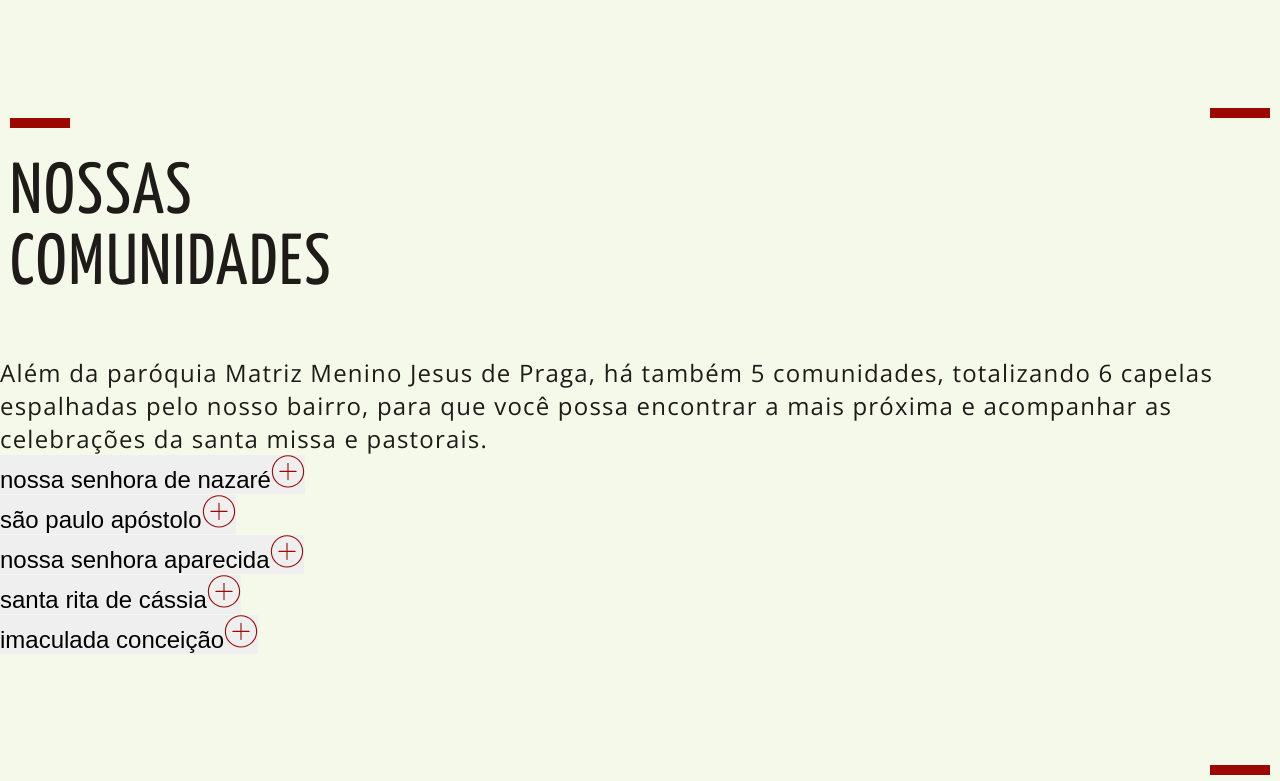
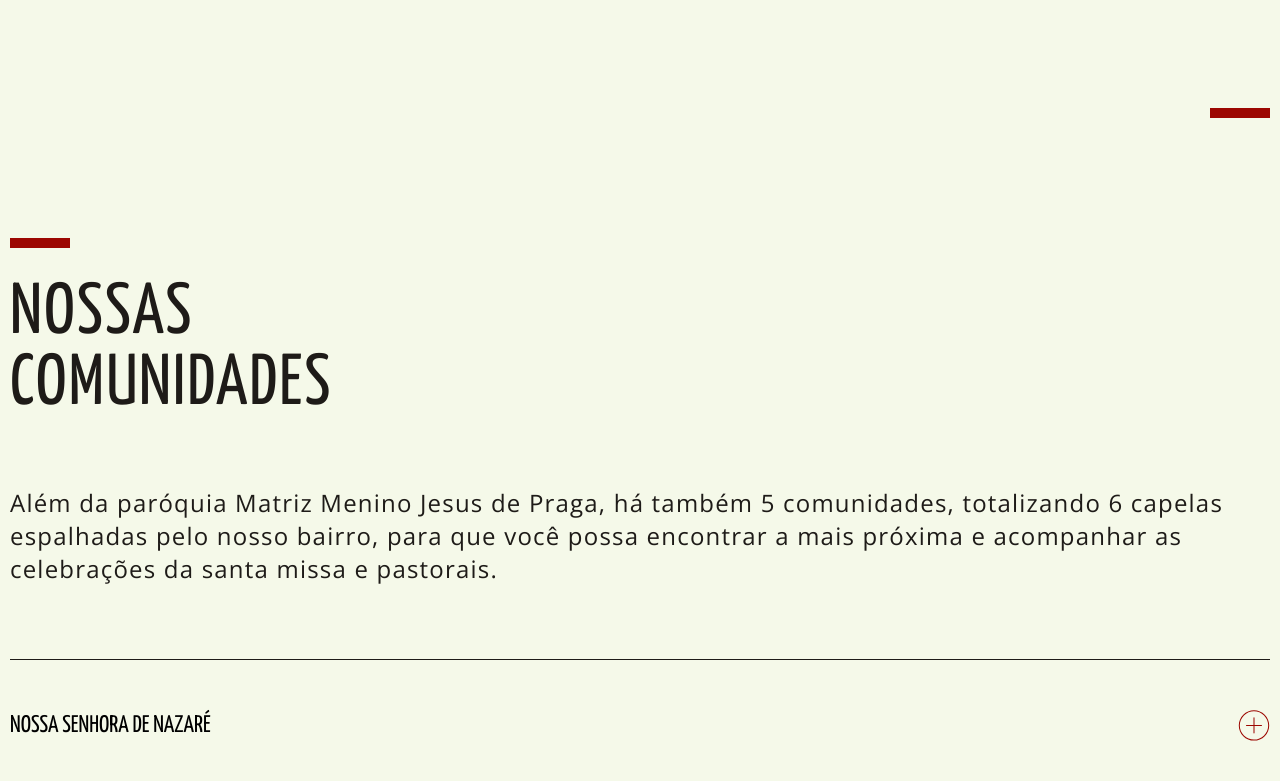
Before and after one commit to Alessandro-Miranda/pmjp, a Next.js app: page / in a window 1280 px wide. Shown: the part 1599-2380 px from the top of the page. Built offline with nearby package versions, Linux system fonts and the light colour scheme.

Commit message:
style: create communities accordion style

```diff
--- a/src/sass/Home.module.scss
+++ b/src/sass/Home.module.scss
@@ -154,10 +154,98 @@
 
   & > img {
     display: inline-block;
-    vertical-align: middle;
-    transform: rotate(-90deg);
     width: toRem(20);
     height: auto;
     margin-left: toRem(30);
+
+    vertical-align: middle;
+    transform: rotate(-90deg);
   }
 }
+
+.section--communities {
+  margin-top: toRem(120);
+}
+
+.section__communities__text {
+  padding: $mobileBodyMargin;
+
+  & > p {
+    margin-bottom: toRem(74);
+  }
+}
+
+.section__communities__accordion {
+  border-top: 1px solid var(--blackChocolate-500);
+  height: max-content;
+
+  &:last-of-type {
+    border-bottom: 1px solid var(--blackChocolate-500);
+  }
+}
+
+.section__communities__accordion__trigger {
+  font-family: $titleFont;
+  font-size: toRem($textSizeLarge);
+  text-transform: uppercase;
+  text-align: left;
+  line-height: 1;
+
+  background-color: transparent;
+
+  padding: toRem(50) 0;
+  display: flex;
+  justify-content: space-between;
+  align-items: center;
+  width: 100%;
+
+  & > img {
+    display: block;
+    width: toRem(32);
+    height: auto;
+
+    transform-origin: center;
+    transition: transform 300ms cubic-bezier(0.87, 0, 0.13, 1);
+  }
+
+  &[data-state="open"] > img {
+    transform: rotate3d(0, 0, 1, 45deg);
+    transform-origin: center;
+  }
+}
+
+@keyframes slideDown {
+  from {
+    height: 0;
+    opacity: 0;
+  }
+  to {
+    opacity: 1;
+    height: var(--radix-accordion-content-height);
+  }
+}
+
+@keyframes slideUp {
+  from {
+    opacity: 1;
+    height: var(--radix-accordion-content-height);
+  }
+  to {
+    opacity: 0;
+    height: 0;
+  }
+}
+
+.section__communities__accordion__content {
+  &[data-state="open"] {
+    animation: slideDown 300ms cubic-bezier(0.87, 0, 0.13, 1);
+  }
+
+  &[data-state="closed"] {
+    animation: slideUp 300ms cubic-bezier(0.87, 0, 0.13, 1);
+  }
+
+  & > p {
+    padding-bottom: toRem(55);
+  }
+}
```
